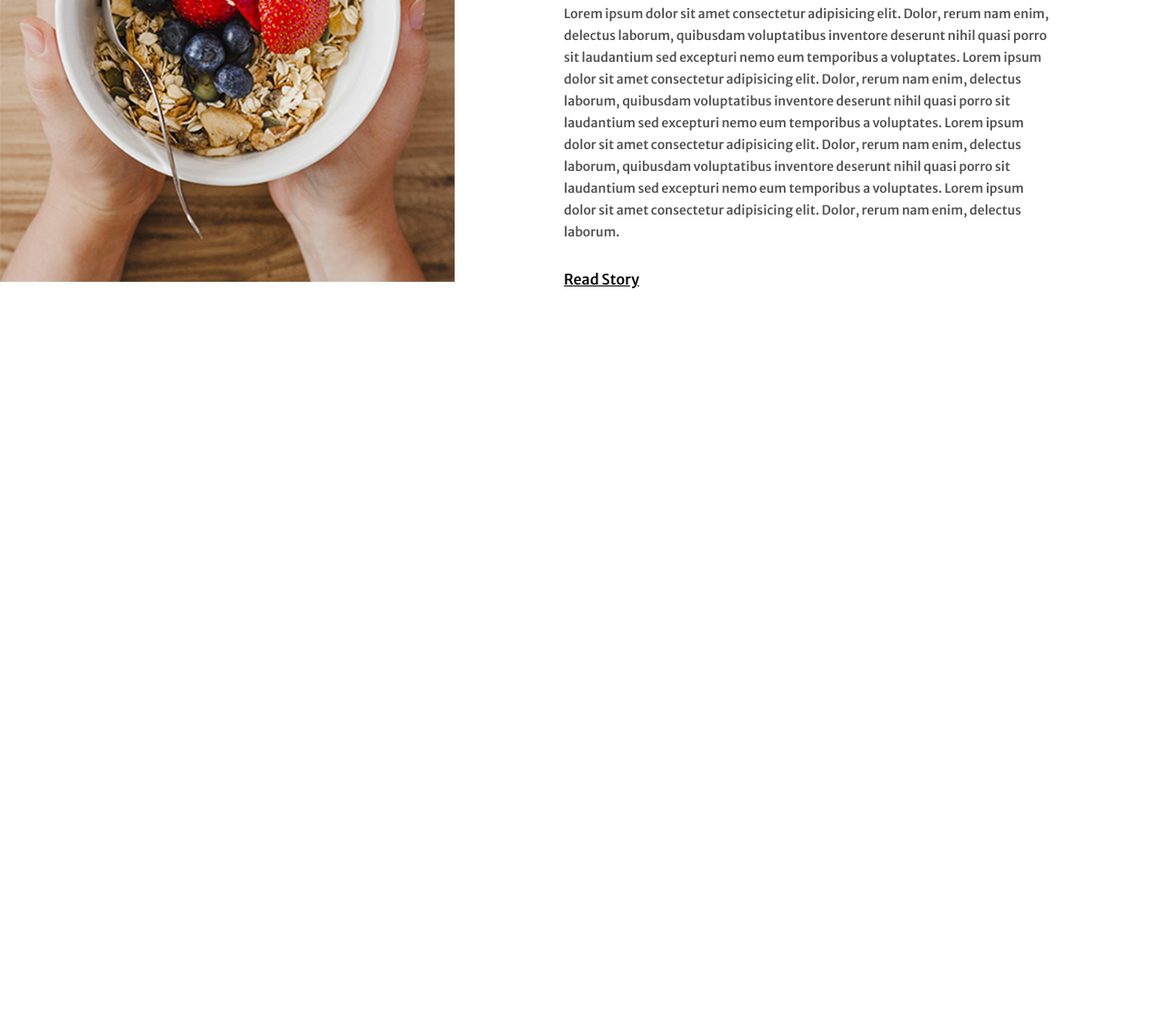
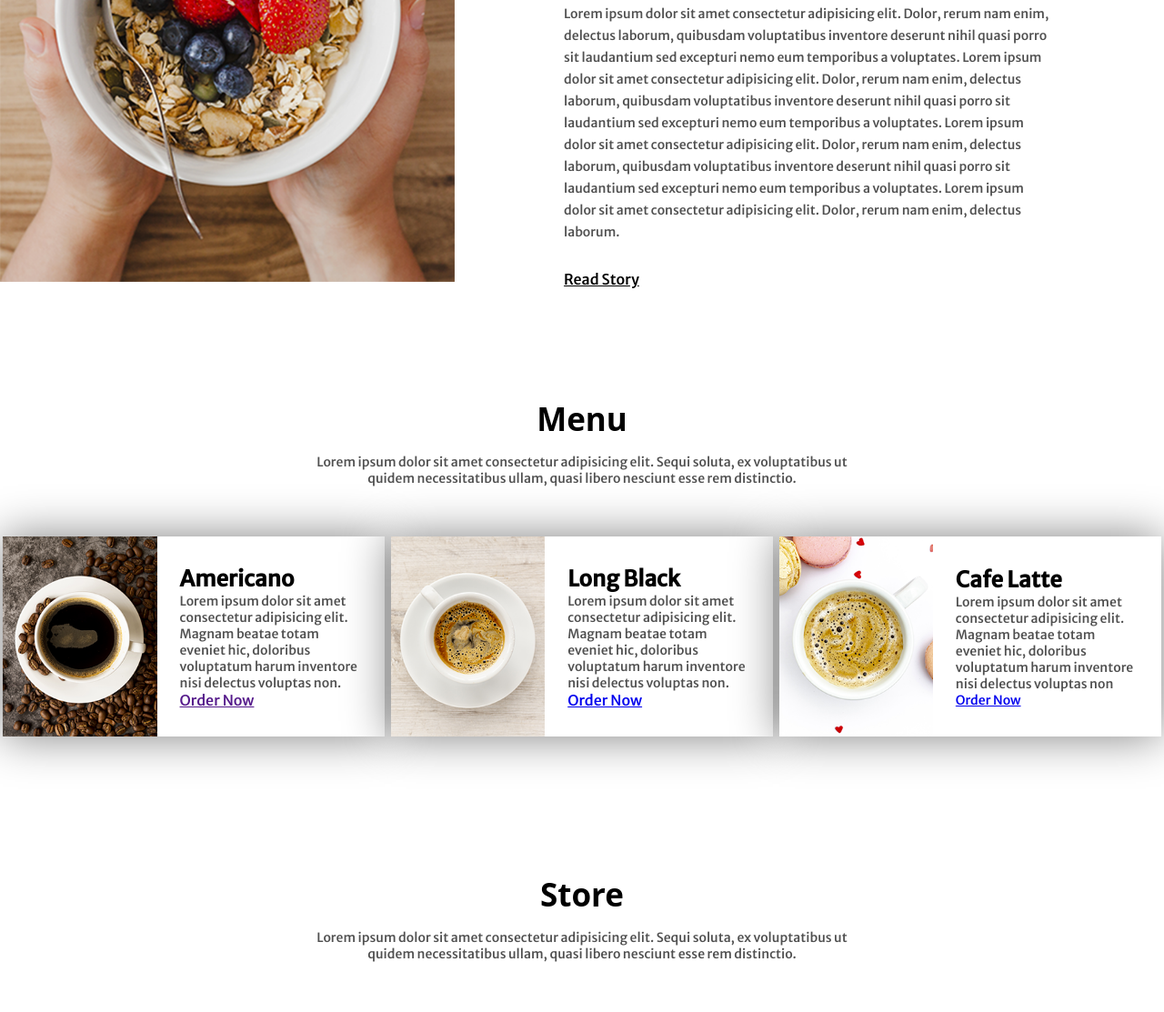
Before and after one commit to muriousdsg/NiceMeal, a plain HTML site: page index.html in a window 1280 px wide. Shown: the part 1605-2718 px from the top of the page at 91% size. Before the commit the page ends 2042 px from the top, so only its background shows below. Drawn offline with Linux system fonts and the light colour scheme.

Commit message:
Nouvelles modifications

```diff
--- a/index.html
+++ b/index.html
@@ -39,8 +39,10 @@
             <div class="header_section left">
                 <h1>Have a <br>
                     Nice Meal</h1>
-                <p>Lorem ipsum dolor sit amet, consectetur adipisicing elit. Doloremque voluptas perspiciatis architecto perferendis nesciunt odio maiores nisi odit dicta mollitia numquam natus, earum quibusdam incidunt minus qui, deserunt dignissimos quod!</p>
-                <div class="button_header"><a href="#">Read More</a></div>
+                <p>
+                    Lorem ipsum dolor sit amet, consectetur adipisicing elit. Doloremque voluptas perspiciatis architecto perferendis nesciunt odio maiores nisi odit dicta mollitia numquam natus, earum quibusdam incidunt minus qui, deserunt dignissimos quod!
+                </p>
+                <div class="back"><div class="button_header"><a href="#">Read More</a></div></div>
             </div>
             <div class="header_section right">
                 <img src="img/banner.png" alt="Bannière" width="550px" height="auto">
@@ -72,22 +74,65 @@
             <div class="last">
                 <h2>Best Meal <br>
                 Brunch in NYC</h2>
-                <p>Lorem ipsum dolor sit amet consectetur adipisicing elit. Dolor, rerum nam enim, delectus laborum, quibusdam voluptatibus inventore deserunt nihil quasi porro sit laudantium sed excepturi nemo eum temporibus a voluptates.
+                <p>
+                    Lorem ipsum dolor sit amet consectetur adipisicing elit. Dolor, rerum nam enim, delectus laborum, quibusdam voluptatibus inventore deserunt nihil quasi porro sit laudantium sed excepturi nemo eum temporibus a voluptates.
 
-                Lorem ipsum dolor sit amet consectetur adipisicing elit. Dolor, rerum nam enim, delectus laborum, quibusdam voluptatibus inventore deserunt nihil quasi porro sit laudantium sed excepturi nemo eum temporibus a voluptates.
+                    Lorem ipsum dolor sit amet consectetur adipisicing elit. Dolor, rerum nam enim, delectus laborum, quibusdam voluptatibus inventore deserunt nihil quasi porro sit laudantium sed excepturi nemo eum temporibus a voluptates.
 
-                Lorem ipsum dolor sit amet consectetur adipisicing elit. Dolor, rerum nam enim, delectus laborum, quibusdam voluptatibus inventore deserunt nihil quasi porro sit laudantium sed excepturi nemo eum temporibus a voluptates.
+                    Lorem ipsum dolor sit amet consectetur adipisicing elit. Dolor, rerum nam enim, delectus laborum, quibusdam voluptatibus inventore deserunt nihil quasi porro sit laudantium sed excepturi nemo eum temporibus a voluptates.
 
-                Lorem ipsum dolor sit amet consectetur adipisicing elit. Dolor, rerum nam enim, delectus laborum.
+                    Lorem ipsum dolor sit amet consectetur adipisicing elit. Dolor, rerum nam enim, delectus laborum.
                 </p>
                 <a href="#">Read Story</a>
             </div>
         </section>
         <section class="menu">
-
+            <div class="titre">
+                <h2>Menu</h2>
+                <p>
+                    Lorem ipsum dolor sit amet consectetur adipisicing elit. Sequi soluta, ex voluptatibus ut <br>
+                    quidem necessitatibus ullam, quasi libero nesciunt esse rem distinctio.
+            </p>
+            </div>
+            <div class="cards">
+                <div class="cards one">
+                    <img src="img/slide_1.png" alt="Première image des cards" class="card_image">
+                    <div class="card">
+                        <h2>Americano</h2>
+                        <p>
+                            Lorem ipsum dolor sit amet consectetur adipisicing elit. Magnam beatae totam eveniet hic, doloribus voluptatum harum inventore nisi delectus voluptas non.
+                        </p>
+                        <a href="">Order Now</a>
+                    </div>
+                </div>
+                <div class="cards two">
+                    <img src="img/slide_2.png" alt="Seconde image des cards" class="card_image">
+                    <div class="card">
+                        <h2>Long Black</h2>
+                        <p>
+                            Lorem ipsum dolor sit amet consectetur adipisicing elit. Magnam beatae totam eveniet hic, doloribus voluptatum harum inventore nisi delectus voluptas non.
+                        </p>
+                        <a href="#">Order Now</a>
+                    </div>
+                </div>
+                <div class="cards three">
+                    <img src="img/slide_3.png" alt="Seconde image des cards" class="card_image">
+                    <div class="card">
+                        <h2>Cafe Latte</h2>
+                        <p>
+                            Lorem ipsum dolor sit amet consectetur adipisicing elit. Magnam beatae totam eveniet hic, doloribus voluptatum harum inventore nisi delectus voluptas non
+                        <p>
+                        <a href="#">Order Now</a>
+                    </div>
+                </div>
+            </div>
         </section>
         <section class="store">
-
+            <h2>Store</h2>
+            <p>
+                Lorem ipsum dolor sit amet consectetur adipisicing elit. Sequi soluta, ex voluptatibus ut <br>
+                quidem necessitatibus ullam, quasi libero nesciunt esse rem distinctio.
+            </p>
         </section>
         <section class="company">
 
--- a/style.css
+++ b/style.css
@@ -90,13 +90,16 @@ p {
     color: rgb(82, 80, 80);
 }
 
+.back {
+    position: relative;
+}
+
 .button_header a {
     background-color: #f2cd5d;
     text-decoration: none;
     color: black;
     border: 2px solid black;
     padding: 6px 19px;
-    font-size: 14px;
     font-weight: bold;
 }
 
@@ -236,4 +239,72 @@ p {
     .bestmeal img {
         display: none;
     }
+
+    .last {
+        margin: 20px;
+    }
 }
+
+
+/* Section Menu */
+
+.menu {
+    margin-bottom: 150px;
+}
+
+.titre h2 {
+    text-align: center;
+    font-size: 35px;
+    margin-bottom: 15px;
+    font-family: 'open sans';
+}
+
+.titre p {
+    text-align: center;
+    margin-bottom: 55px;
+}
+
+.cards {
+    display: flex;
+    justify-content: space-around;
+}
+
+.card {
+    display: flex;
+    flex-direction: column;
+    justify-content: center;
+    margin: 25px;
+}
+
+.one {
+    width: 420px;
+    height: 220px;
+    box-shadow: 0 0 3em gray;
+}
+
+.two {
+    width: 420px;
+    height: 220px;
+    box-shadow: 0 0 3em gray;
+}
+
+.three {
+    width: 420px;
+    height: 220px;
+    box-shadow: 0 0 3em gray;
+}
+
+
+/* Section Store */
+
+.store h2 {
+    font-family: 'open sans';
+    font-size: 35px;
+    text-align: center;
+    margin-bottom: 15px;
+}
+
+.store p {
+    text-align: center;
+    padding-bottom: 55px;
+}
```
Also changed, not shown: img/slide_1.png (added), img/slide_2.png (added), img/slide_3.png (added).
